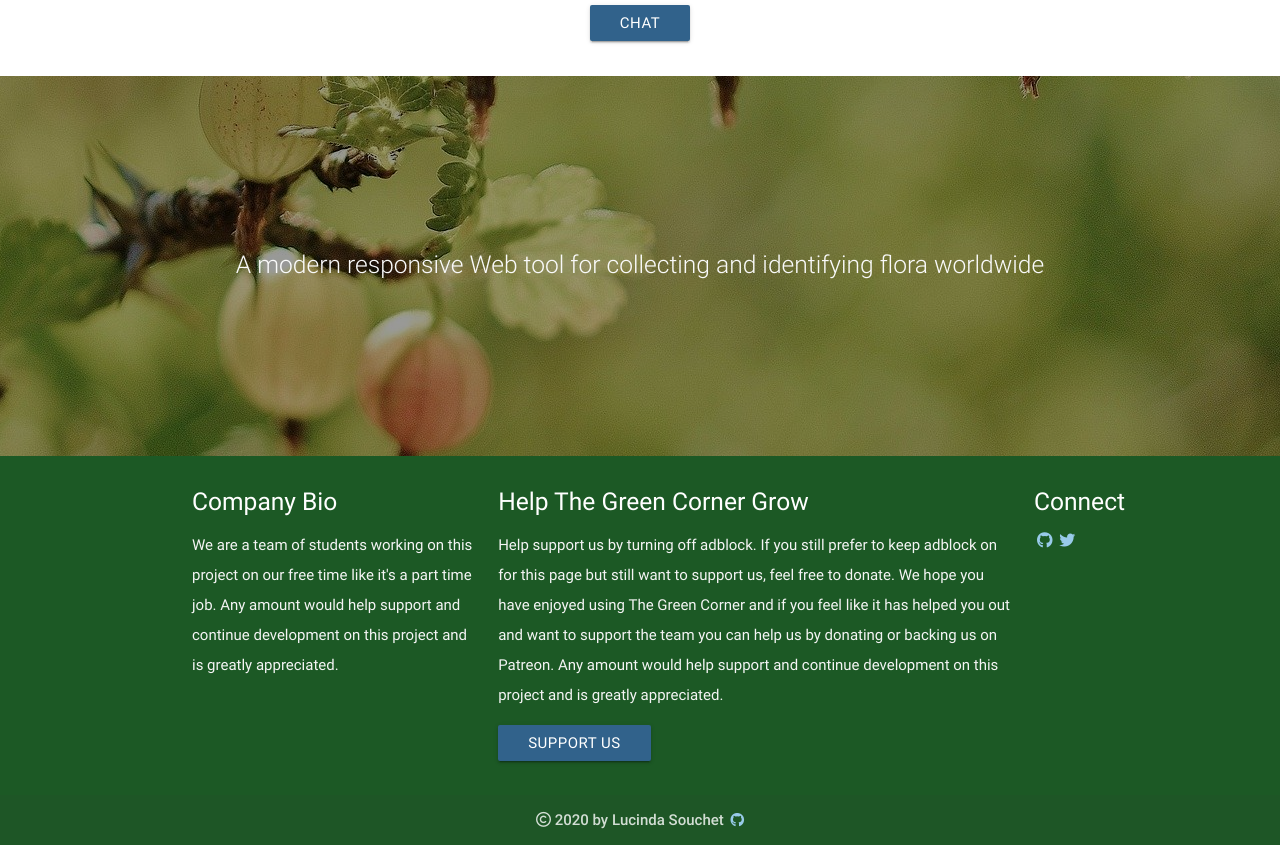
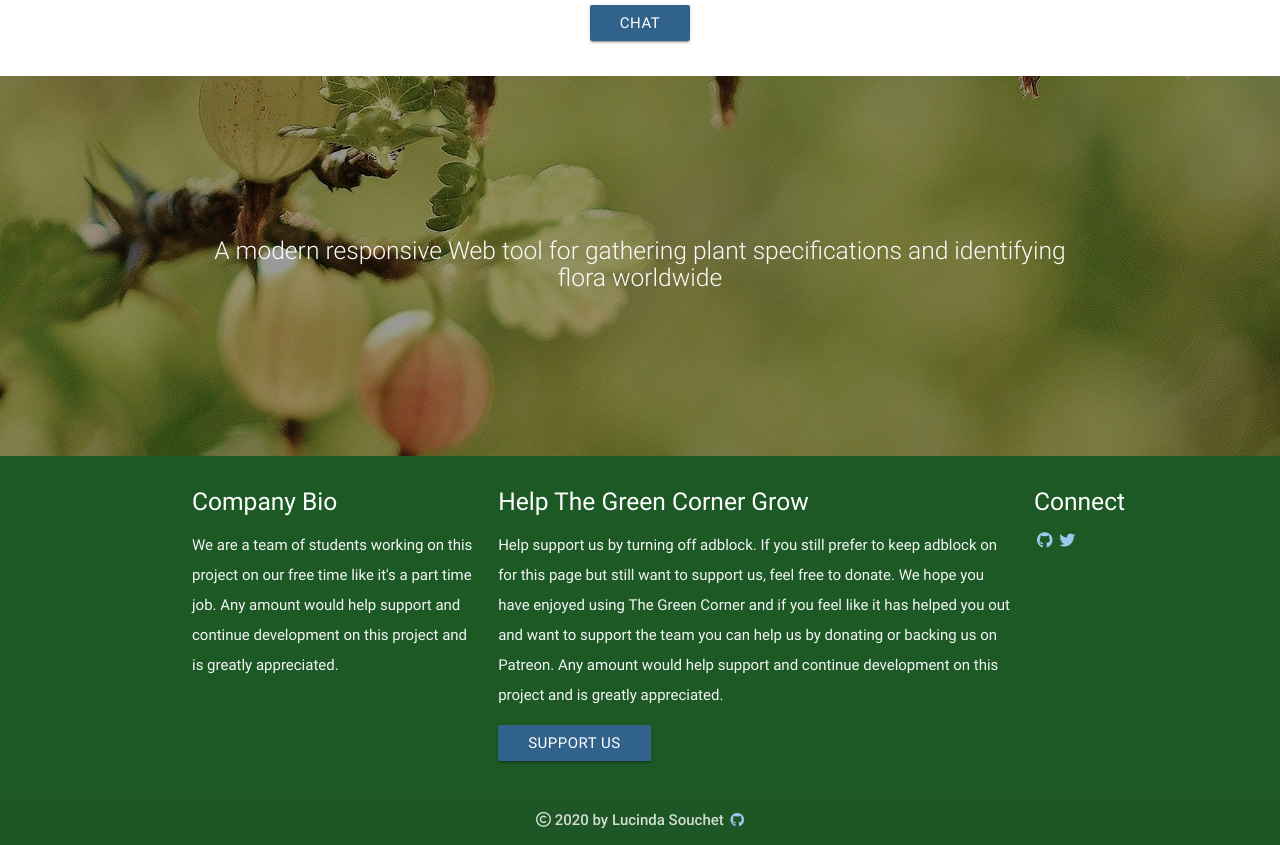
Before and after one commit to sctlcd/the-green-corner, a Flask app: page / in a window 1280 px wide. Shown: the part 1559-2404 px from the top of the page. Run offline with Flask 2, Linux system fonts and the light colour scheme; some libraries are stand-ins or nearby versions.

Commit message:
update readme, small changes in home.html

```diff
--- a/templates/home.html
+++ b/templates/home.html
@@ -147,7 +147,7 @@
       <div class="section no-pad-bot">
         <div class="container">
           <div class="row center">
-            <h5 class="header col s12 light">A modern responsive Web tool for collecting and identifying flora worldwide</h5>
+            <h5 class="header col s12 light">A modern responsive Web tool for gathering plant specifications and identifying flora worldwide</h5>
           </div>
         </div>
       </div>
@@ -175,7 +175,7 @@
             <h5 class="white-text">Connect</h5>
             <ul>
               <li class="inline"><a class="white-text" href="https://github.com/sctlcd/the-green-corner" target="_blank"><i class="fab fa-github"></i><span class="sr-only"></span></a></li>
-              <li class="inline"><a class="white-text" href="https://twitter.com"><i class="fab fa-twitter"></i><span class="sr-only"></span></a></li>
+              <li class="inline"><a class="white-text" href="https://twitter.com" target="_blank"><i class="fab fa-twitter"></i><span class="sr-only"></span></a></li>
             </ul>
           </div>
         </div>
```
Also changed, not shown: README.md.
